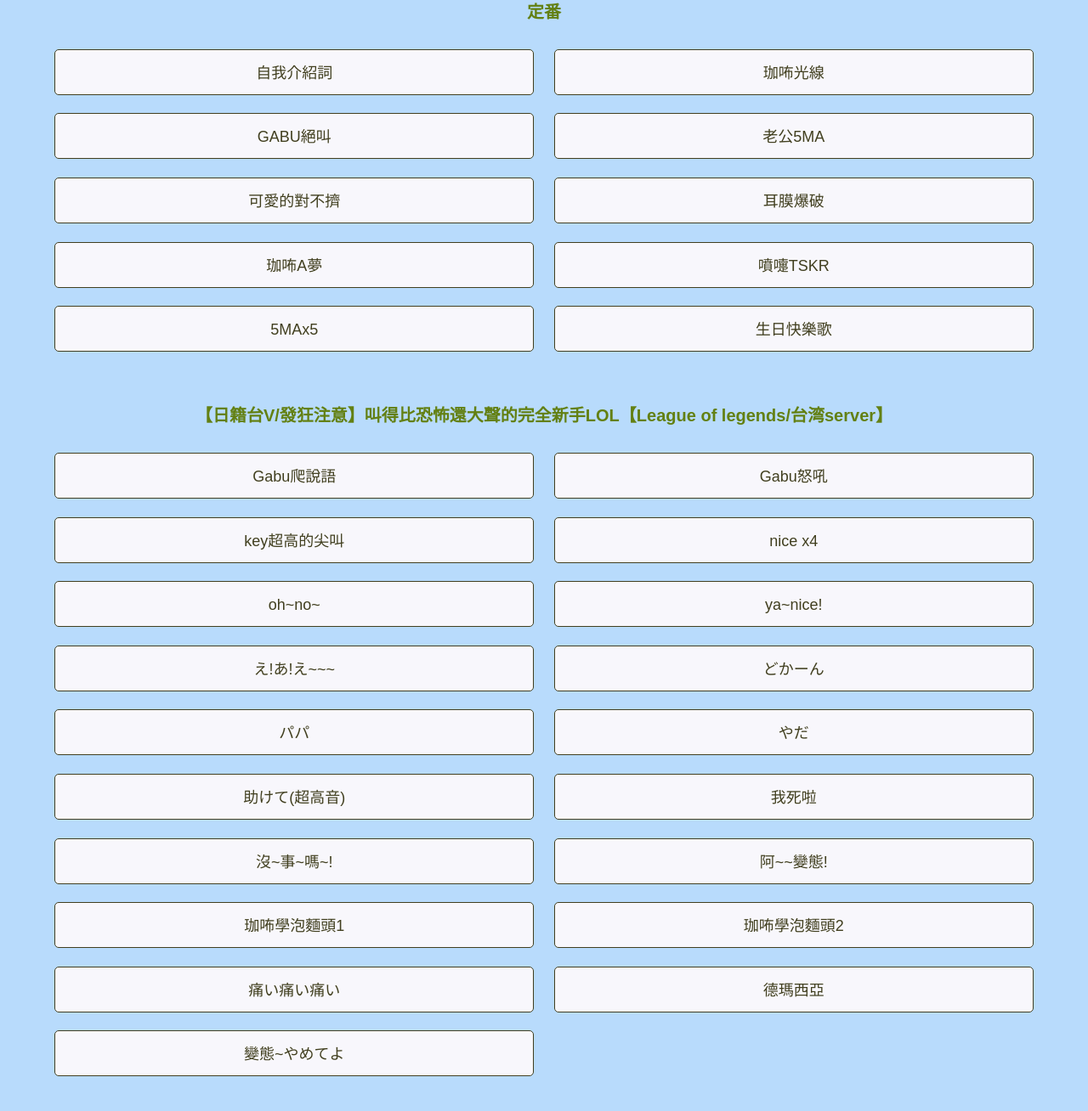
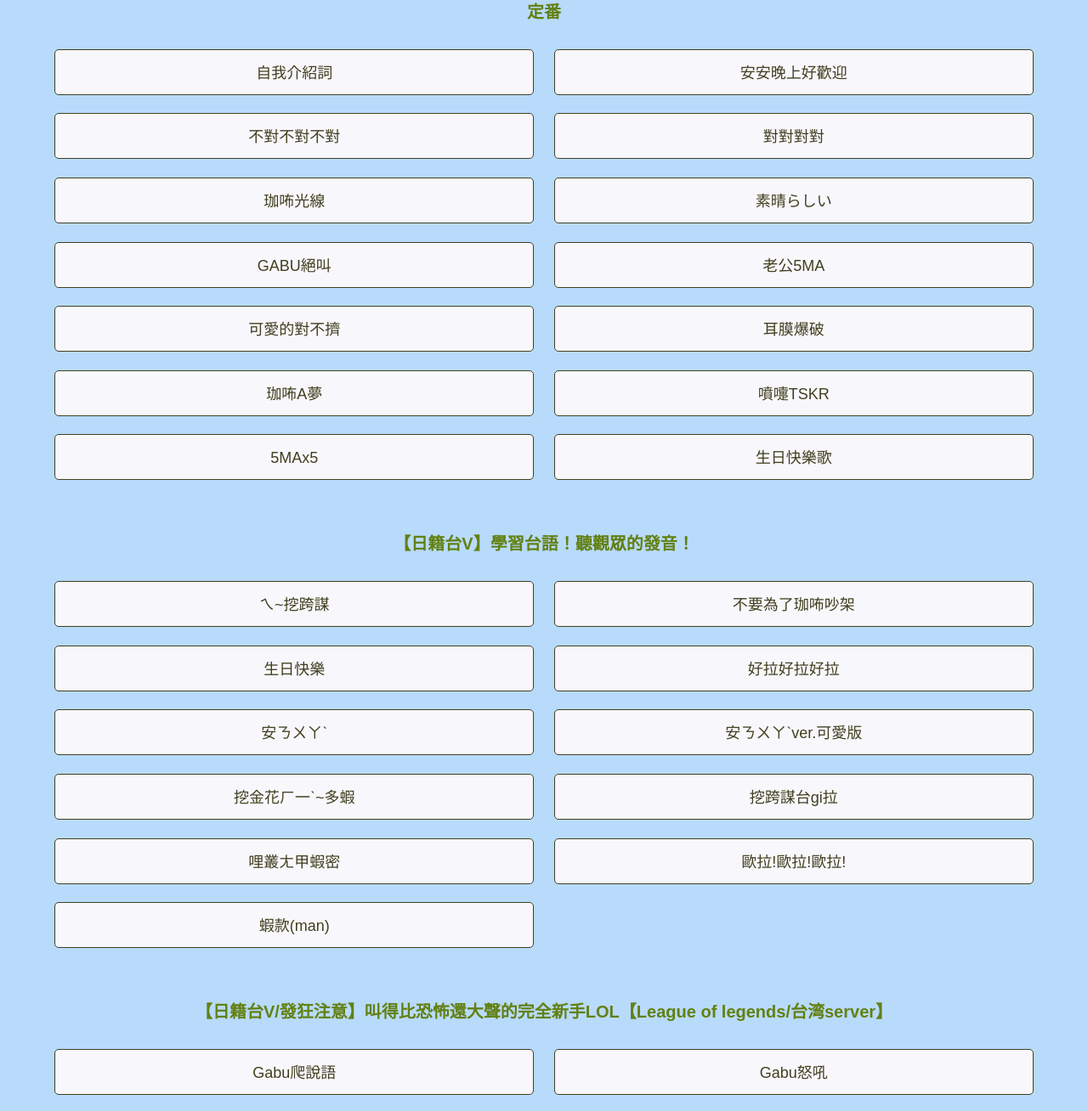
Before and after one commit to chenxiu0903/gabu-sounds, a website: page docs/index.html in a window 1280 px wide. Shown: the part 191-1499 px from the top of the page at 85% size. Drawn offline with Linux system fonts and the light colour scheme.

Commit message:
20240613

```diff
--- a/docs/index.html
+++ b/docs/index.html
@@ -42,7 +42,11 @@
 						<h2 class="movie_title"><a href="https://www.youtube.com/@GaburiGabu" target="_blank">定番</a></h2>
 						<div class="button_wrapper">
 							<div class="button button-play" data-voice="0602dJdkYdTcmyo&t-1h25m46s">自我介紹詞</div>
-							<div class="button button-play" data-voice="48o71n74U5U">珈咘光線</div>
+							<div class="button button-play" data-voice="1zkTqCm96GuwoXtpM">安安晚上好歡迎</div>
+							<div class="button button-play" data-voice="1zkTqCm96GuwoXtpM">不對不對不對</div>
+							<div class="button button-play" data-voice="3zkTqCm96GuwoXtpM">對對對對</div>
+							<div class="button button-play" data-voice="4zkTqCm96GuwoXtpM">珈咘光線</div>
+							<div class="button button-play" data-voice="48o71n74U5U">素晴らしい</div>
 							<div class="button button-play" data-voice="K3kKfilQk94">GABU絕叫</div>
 							<div class="button button-play" data-voice="CT6hjfVmEdA">老公5MA</div>
 							<div class="button button-play" data-voice="uQFgRp28lBI">可愛的對不擠</div>
@@ -53,6 +57,21 @@
 							<div class="button button-play" data-voice="0602dJdkYdTcmyo&t-1h04m08s">生日快樂歌</div>
 						</div>
 					</div>
+
+					<div class="movie_wrapper">
+						<h2 class="movie_title"><a href="https://www.youtube.com/live/D2Qm_u6X048?si=tl40IKamXBHBwvAf" target="_blank">【日籍台V】學習台語！聽觀眾的發音！</a></h2>
+						<div class="button_wrapper">
+							<div class="button button-play" data-voice="zkTqCm96GuwoXtpM01">ㄟ~挖跨謀</div>
+							<div class="button button-play" data-voice="zkTqCm96GuwoXtpM02">不要為了珈咘吵架</div>
+							<div class="button button-play" data-voice="zkTqCm96GuwoXtpM03">生日快樂</div>
+							<div class="button button-play" data-voice="zkTqCm96GuwoXtpM04">好拉好拉好拉</div>
+							<div class="button button-play" data-voice="zkTqCm96GuwoXtpM05">安ㄋㄨㄚˋ</div>
+							<div class="button button-play" data-voice="zkTqCm96GuwoXtpM06">安ㄋㄨㄚˋver.可愛版</div>
+							<div class="button button-play" data-voice="zkTqCm96GuwoXtpM07">挖金花ㄏ一ˋ~多蝦</div>
+							<div class="button button-play" data-voice="zkTqCm96GuwoXtpM08">挖跨謀台gi拉</div>
+							<div class="button button-play" data-voice="zkTqCm96GuwoXtpM09">哩叢ㄤ甲蝦密</div>
+							<div class="button button-play" data-voice="zkTqCm96GuwoXtpM10">歐拉!歐拉!歐拉!</div>
+							<div class="button button-play" data-voice="zkTqCm96GuwoXtpM11">蝦款(man)</div>
 
 					<div class="movie_wrapper">
 						<h2 class="movie_title"><a href="https://www.youtube.com/live/wfDqET9ceKM?si=RV0tfXq3aV3OEwSB" target="_blank">【日籍台V/發狂注意】叫得比恐怖還大聲的完全新手LOL【League of legends/台湾server】</a></h2>
@@ -389,7 +408,8 @@
 					<p>音声以外の部分については、<a rel="license" href="http://creativecommons.org/licenses/by-nc-sa/4.0/deed.ja" target="_blank">CC-BY-NC-SA-4.0</a>に基づき自由にご利用ください。</p>
 					<p>原ソースコードは<a href="https://github.com/niltea/hanarisa-button" target="_blank">こちら</a>。</p>
 					<p>ソースコードは<a href="https://github.com/chenxiu0903/gabu-sounds" target="_blank">こちら</a>。</p>
-					<p>協作者: 修</p>
+					<p>製作者: 修</p>
+					<p>協作者: Kevin411293，水果，小平(黑?)</p>
 				</div>
 			</div>
 		</div>
```
Also changed, not shown: 15 other files.
